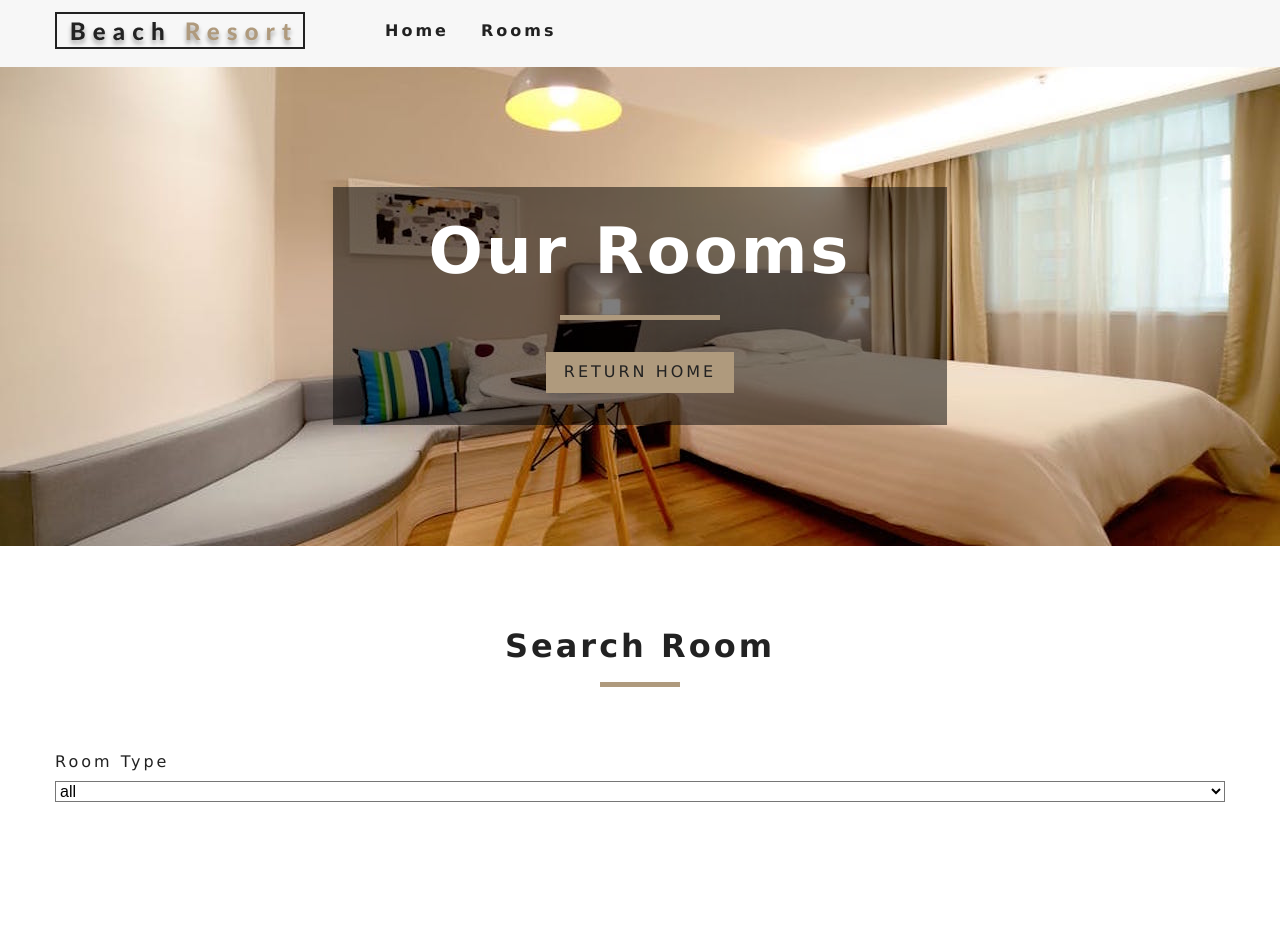
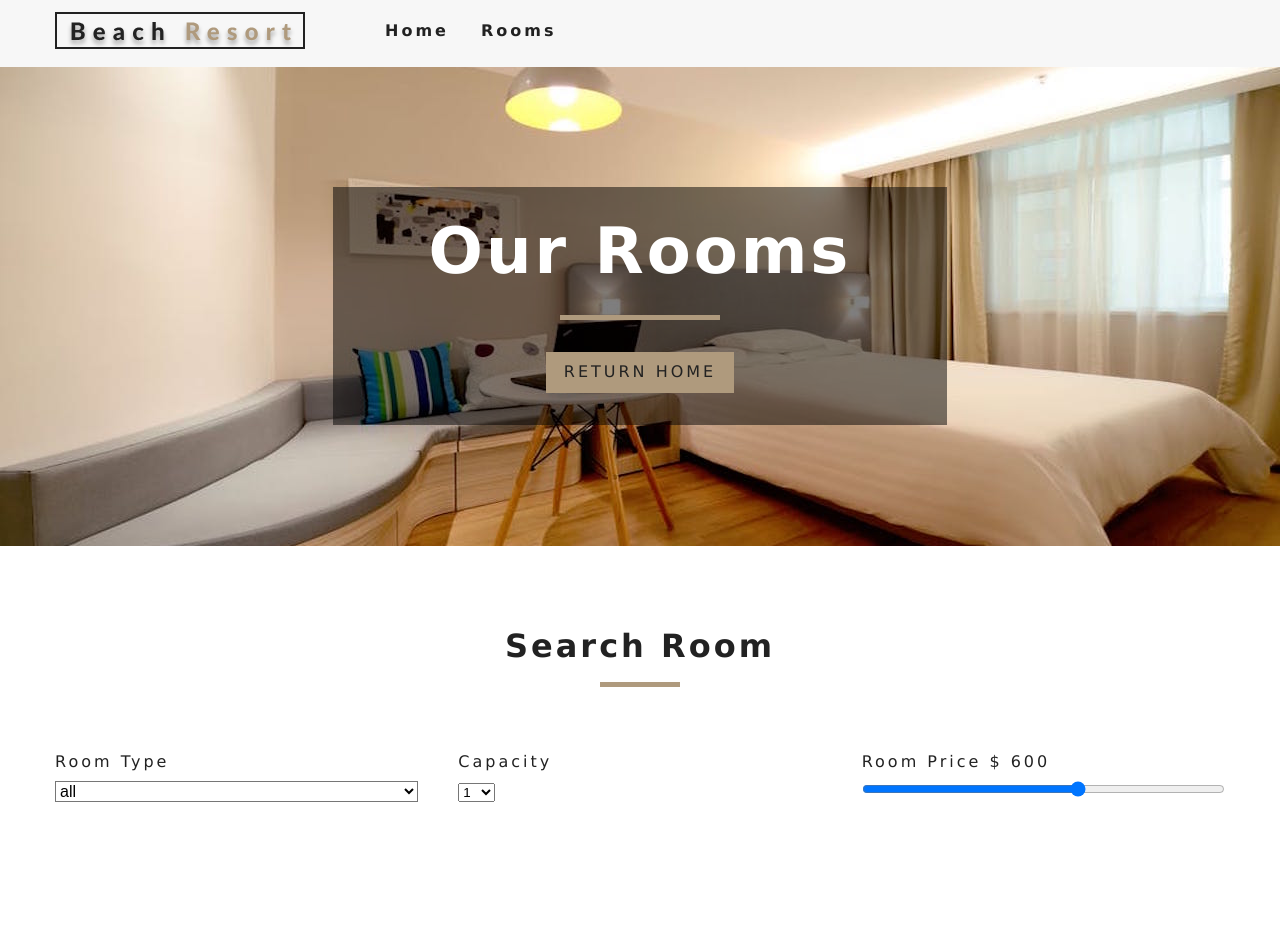
Before and after one commit to mrsetiawan/resort, a React (Create React App) app: page /rooms in a window 1280 px wide. Shown: the top 952 px of the page. Built offline with nearby package versions, Linux system fonts and the light colour scheme.

Commit message:
update filter

```diff
--- a/src/components/RoomFilter.js
+++ b/src/components/RoomFilter.js
@@ -22,6 +22,8 @@ export default function RoomFilter(props) {
     handleChange
   } = context
 
+  // console.log(props.rooms)
+
   //get unique types
   let types = getUnique(props.rooms, 'type')
   // console.log(types)
@@ -31,15 +33,44 @@ export default function RoomFilter(props) {
   //map types to jsx
   types = types.map((item, idx) => <option value={item} key={idx}>{item}</option>)
 
+  let guest = getUnique(props.rooms, 'capacity')
+
+  guest = guest.map((item, idx) => <option value={item} key={idx}>{item}</option>)
+
   return (
     <section className='filter-container'>
       <Title title='Search Room' />
       <form className='filter-form'>
         <div className='form-group'>
           <label htmlFor="type">room Type</label>
-          <select name="type" id="type" value={type} className='form-control' onChange={handleChange}>
+          <select
+            name="type"
+            id="type"
+            value={type}
+            className='form-control'
+            onChange={handleChange}
+          >
             {types}
           </select>
+        </div>
+        <div className='form-group'>
+          <label htmlFor="capacity">Capacity</label>
+          <select name="capacity" id="capacity" value={capacity} onChange={handleChange}>
+            {guest}
+          </select>
+        </div>
+        <div className='form-group'>
+          <label htmlFor="price">room price $ {price}</label>
+          <input
+            type="range"
+            name='price'
+            className='form-control'
+            id='price'
+            value={price}
+            min={minSize}
+            max={maxSize}
+            onChange={handleChange}
+          />
         </div>
       </form>
     </section>
--- a/src/context.js
+++ b/src/context.js
@@ -59,6 +59,8 @@ class RoomProvider extends Component {
     const value  = event.type === 'checkbox' ? target.checked : target.value
     const name   = event.target.name
 
+    // console.log(`this is ${value}`)
+
     this.setState({
       [name] : value
     },this.roomsFilter)
@@ -78,21 +80,33 @@ class RoomProvider extends Component {
       pets
     } = this.state
 
-    console.log(`this is ${type}`)
+    console.log(`this is ${capacity}`)
 
     let tempRoom = [...rooms]
 
+    capacity = parseInt(capacity)
+
     if(type !== 'all'){
       tempRoom = tempRoom.filter((room) => room.type === type)
-      console.log(tempRoom)
+      // console.log(tempRoom)
+    }
+
+    if(capacity !== 1){
+      tempRoom = tempRoom.filter((room) => room.capacity >= capacity)
+    }
+
+    if(price === price){
+      tempRoom = tempRoom.filter((room) => room.price === price)
     }
 
     this.setState({
       sortedRooms: tempRoom
     })
+
   }
 
   render() {
+    console.log(this.state)
     return (
       <RoomContext.Provider value={{ ...this.state, getDataRoom: this.getDataRoom, handleChange: this.handleChange }}>
         {this.props.children}
```
